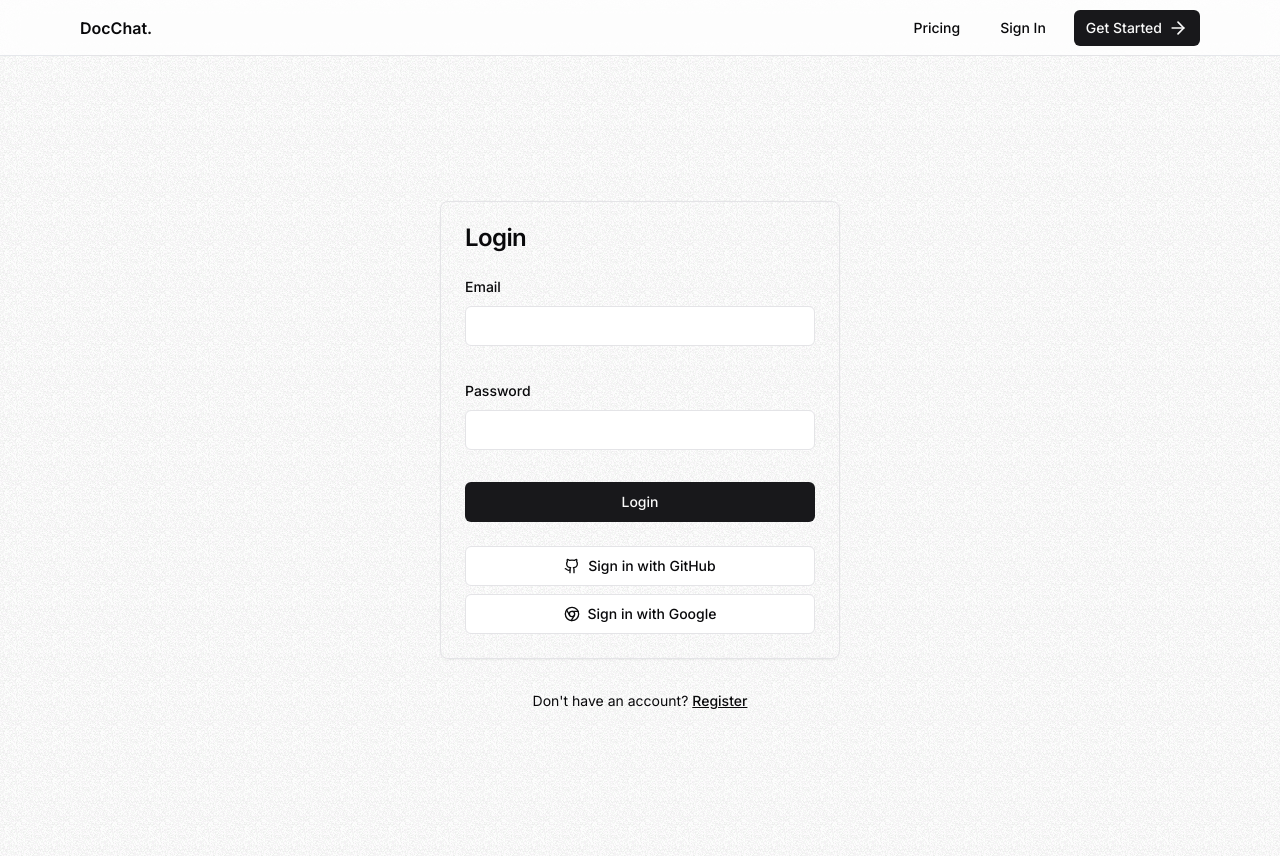
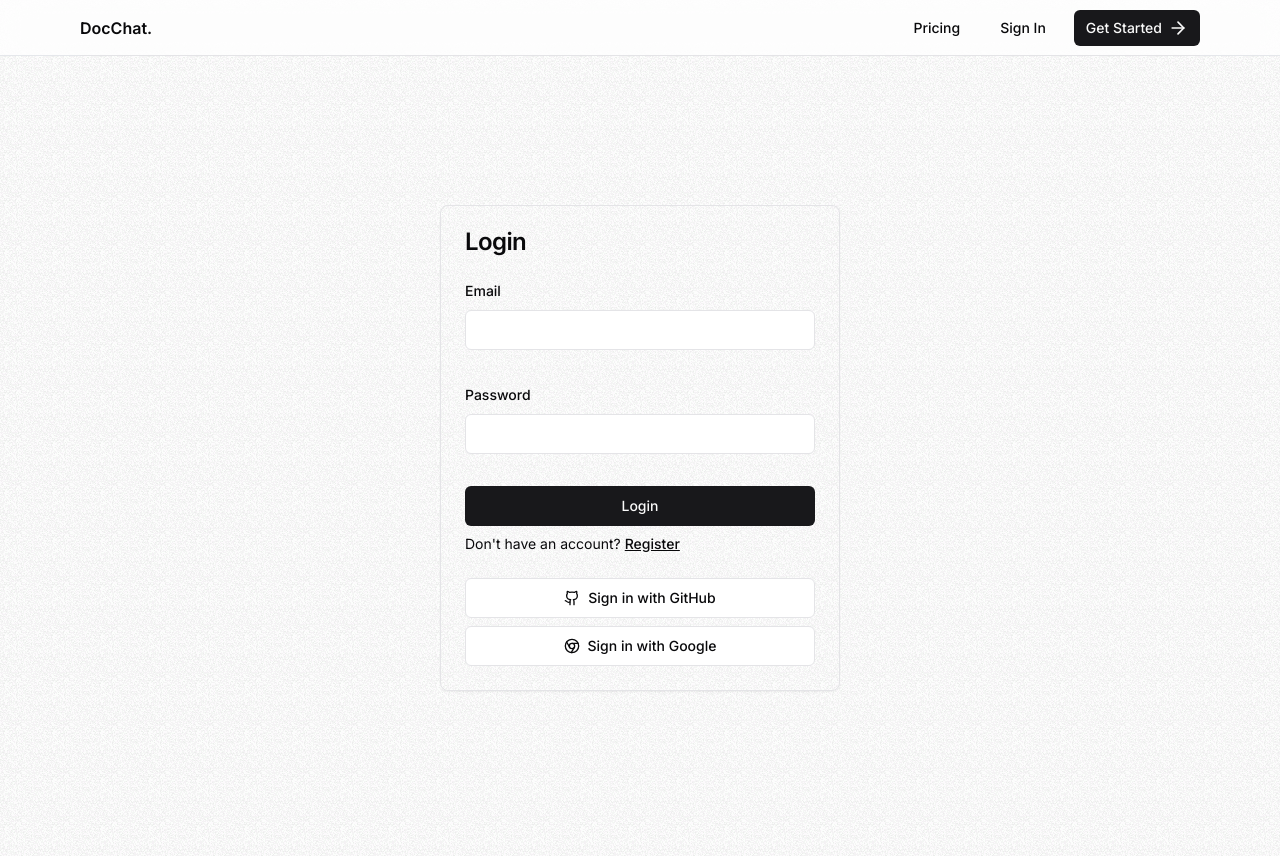
Before and after one commit to Aycom366/DocChat, a Next.js app: page /auth/login in a window 1280 px wide. Built offline with nearby package versions, Linux system fonts and the light colour scheme; no server answers; what @uploadthing/react would draw is missing.

Commit message:
restructure component

```diff
--- a/actions/auth.ts
+++ b/actions/auth.ts
@@ -10,7 +10,7 @@ import { DEFAULT_LOGIN_REDIRECT } from "@/routes";
 import { AuthError } from "next-auth";
 
 export async function logout() {
-  await signOut();
+  await signOut({ redirectTo: "/auth/login" });
 }
 
 export async function login(values: ILogin) {
--- a/app/auth/login/page.tsx
+++ b/app/auth/login/page.tsx
@@ -14,6 +14,7 @@ import {
 import { Input } from "@/components/ui/input";
 import { ILogin, LoginSchema } from "@/schemas/login";
 import { zodResolver } from "@hookform/resolvers/zod";
+import Link from "next/link";
 import { useTransition } from "react";
 import { useForm } from "react-hook-form";
 import { toast } from "sonner";
@@ -74,6 +75,12 @@ export default function Login() {
           </Button>
         </form>
       </Form>
+      <div className='flex flex-row text-sm items-center gap-1'>
+        <p>Don&apos;t have an account?</p>
+        <Link className='underline font-medium' href='/auth/register'>
+          Register
+        </Link>
+      </div>
     </CardWrapper>
   );
 }
--- a/app/auth/register/page.tsx
+++ b/app/auth/register/page.tsx
@@ -17,6 +17,7 @@ import { IRegister, RegisterSchema } from "@/schemas/register";
 import { zodResolver } from "@hookform/resolvers/zod";
 import { useTransition } from "react";
 import { useForm } from "react-hook-form";
+import Link from "next/link";
 
 export default function Register() {
   const [isPending, startTransition] = useTransition();
@@ -87,6 +88,13 @@ export default function Register() {
           </Button>
         </form>
       </Form>
+
+      <div className='flex text-sm flex-row items-center gap-1'>
+        <p>Have an account?</p>
+        <Link className='underline font-medium' href='/auth/login'>
+          Log In
+        </Link>
+      </div>
     </CardWrapper>
   );
 }
--- a/components/shared/Container.tsx
+++ b/components/shared/Container.tsx
@@ -1,6 +1,4 @@
-"use client";
 import { cn } from "@/lib/utils";
-import Link from "next/link";
 import { usePathname } from "next/navigation";
 import { ElementType, ReactNode } from "react";
 
@@ -13,8 +11,6 @@ export const Container = ({
   as?: ElementType;
   className?: HTMLDivElement["className"];
 }) => {
-  const pathname = usePathname();
-
   return (
     <Component
       className={cn(
@@ -23,21 +19,6 @@ export const Container = ({
       )}
     >
       {children}
-      {pathname === "/auth/login" ? (
-        <div className='flex flex-row text-sm items-center gap-1'>
-          <p>Don&apos;t have an account?</p>
-          <Link className='underline font-medium' href='/auth/register'>
-            Register
-          </Link>
-        </div>
-      ) : (
-        <div className='flex text-sm flex-row items-center gap-1'>
-          <p>Have an account?</p>
-          <Link className='underline font-medium' href='/auth/login'>
-            Log In
-          </Link>
-        </div>
-      )}
     </Component>
   );
 };
```
